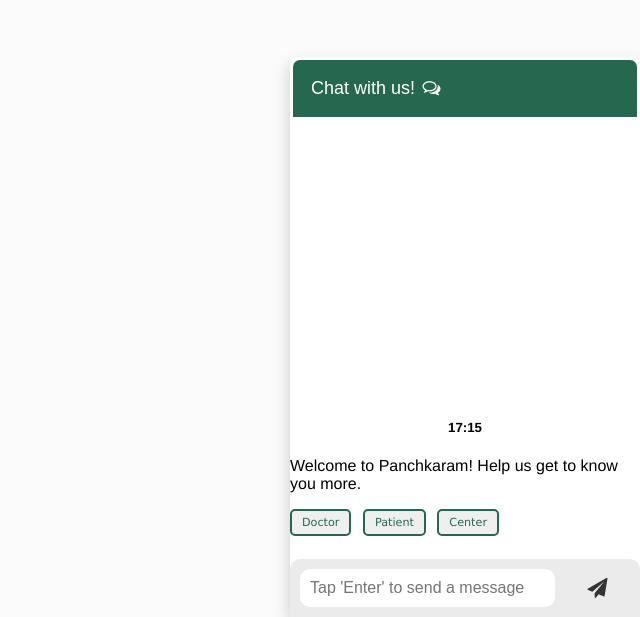
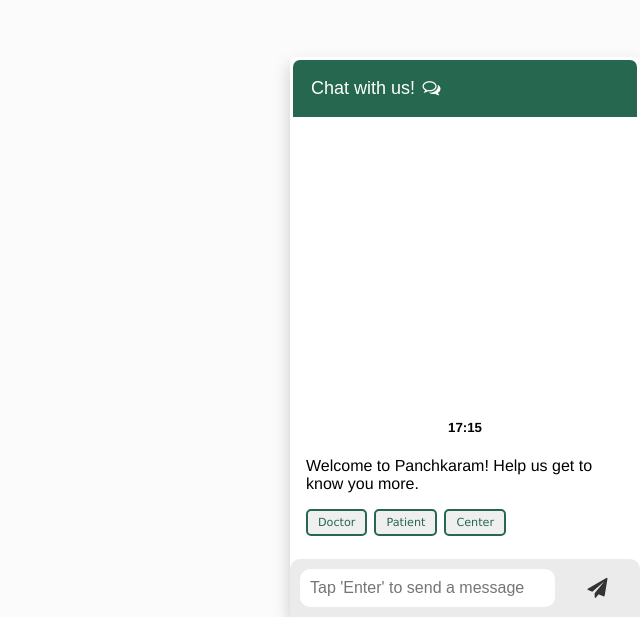
Before and after one commit to sayamalvi/static-chatbot, a plain HTML site: page index.htm in a window 1280 px wide. Shown: the part 183-800 px from the top of the page, without its empty margins (640-1280 px from the left). Drawn offline with nearby package versions, Linux system fonts and the light colour scheme.

Commit message:
Improved styling

```diff
--- a/static/css/chat.css
+++ b/static/css/chat.css
@@ -122,12 +122,17 @@
     animation: floatup .5s forwards
 }
 
+#botStarterMessage {
+    margin: 0;
+}
+
 .botText {
     color: #000;
     font-family: Helvetica;
     font-weight: normal;
     font-size: 16px;
     text-align: left;
+    margin: 1rem;
 }
 
 .botText span {
@@ -138,8 +143,13 @@
     border-radius: 8px;
     border-bottom-left-radius: 2px;
     max-width: 80%;
-    margin-left: 10px;
     animation: floatup .5s forwards
+}
+
+.botResponse {
+    display: flex;
+    justify-content: flex-start;
+    margin: 1rem;
 }
 
 .botResponse button {
--- a/static/scripts/chat.js
+++ b/static/scripts/chat.js
@@ -35,12 +35,13 @@ function firstBotMessage() {
   document.getElementById("botStarterMessage").innerHTML = `
     <p class="botText">
     Welcome to Panchkaram! Help us get to know you more.
+    </p>
     <div id='initialBotResponse' class='botResponse'>
     <button type='button' value='doctor' onclick="sendButton('doctor')">Doctor</button>
     <button type='button' value='patient' onclick="sendButton('patient')">Patient</button>
     <button type='button' value='center' onclick="sendButton('center')">Center</button>
     </div>
-    </p>`;
+    `;
 
   let time = getTime();
   $("#chat-timestamp").append(time);
@@ -51,12 +52,9 @@ firstBotMessage();
 function capitalize(text) {
   var splitStr = text.toLowerCase().split(" ");
   for (var i = 0; i < splitStr.length; i++) {
-    // You do not need to check if i is larger than splitStr length, as your for does that for you
-    // Assign it back to the array
     splitStr[i] =
       splitStr[i].charAt(0).toUpperCase() + splitStr[i].substring(1);
   }
-  // Directly return the joined string
   return splitStr.join(" ");
 }
 function getBotResponse(input) {
```
